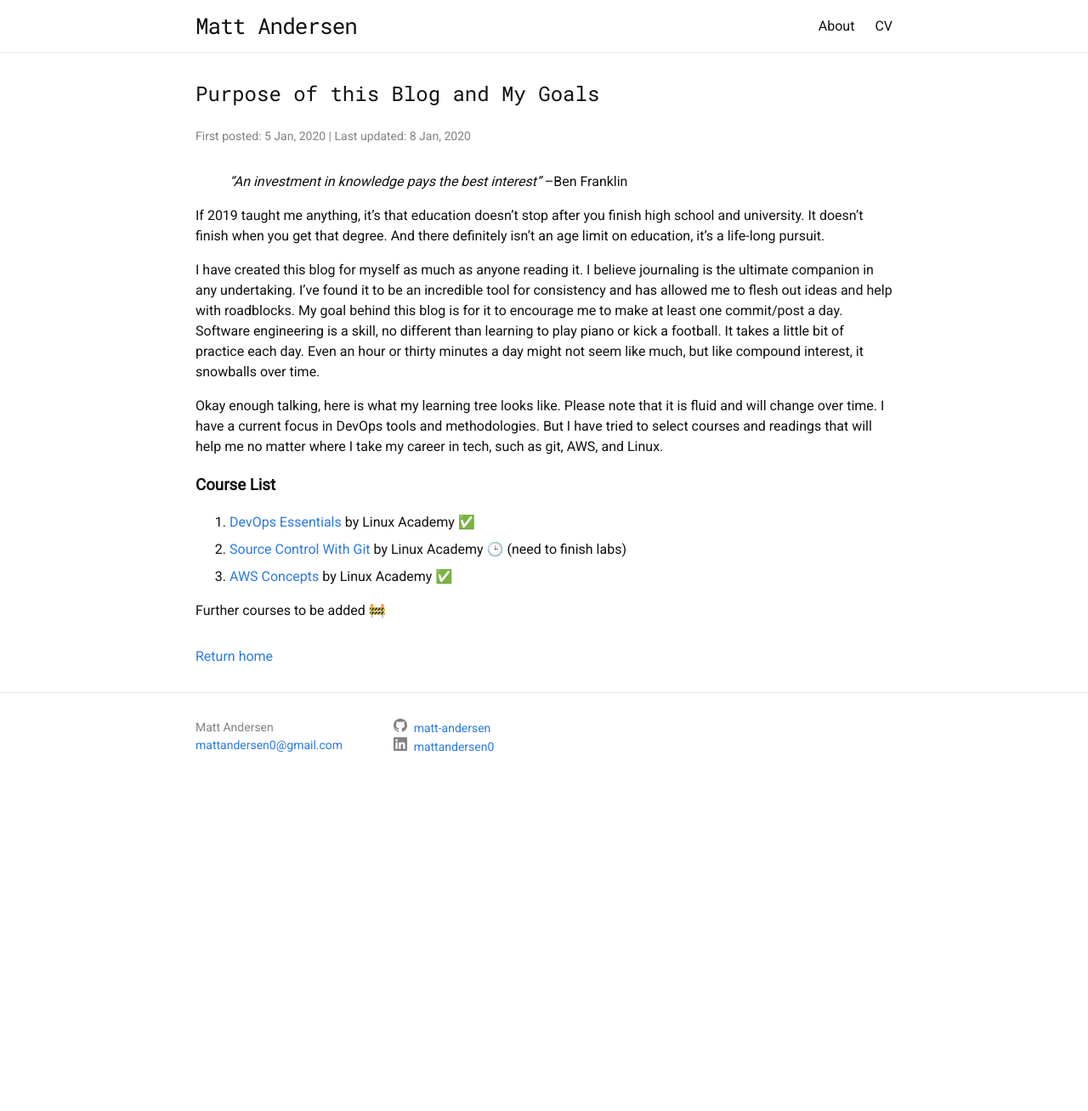
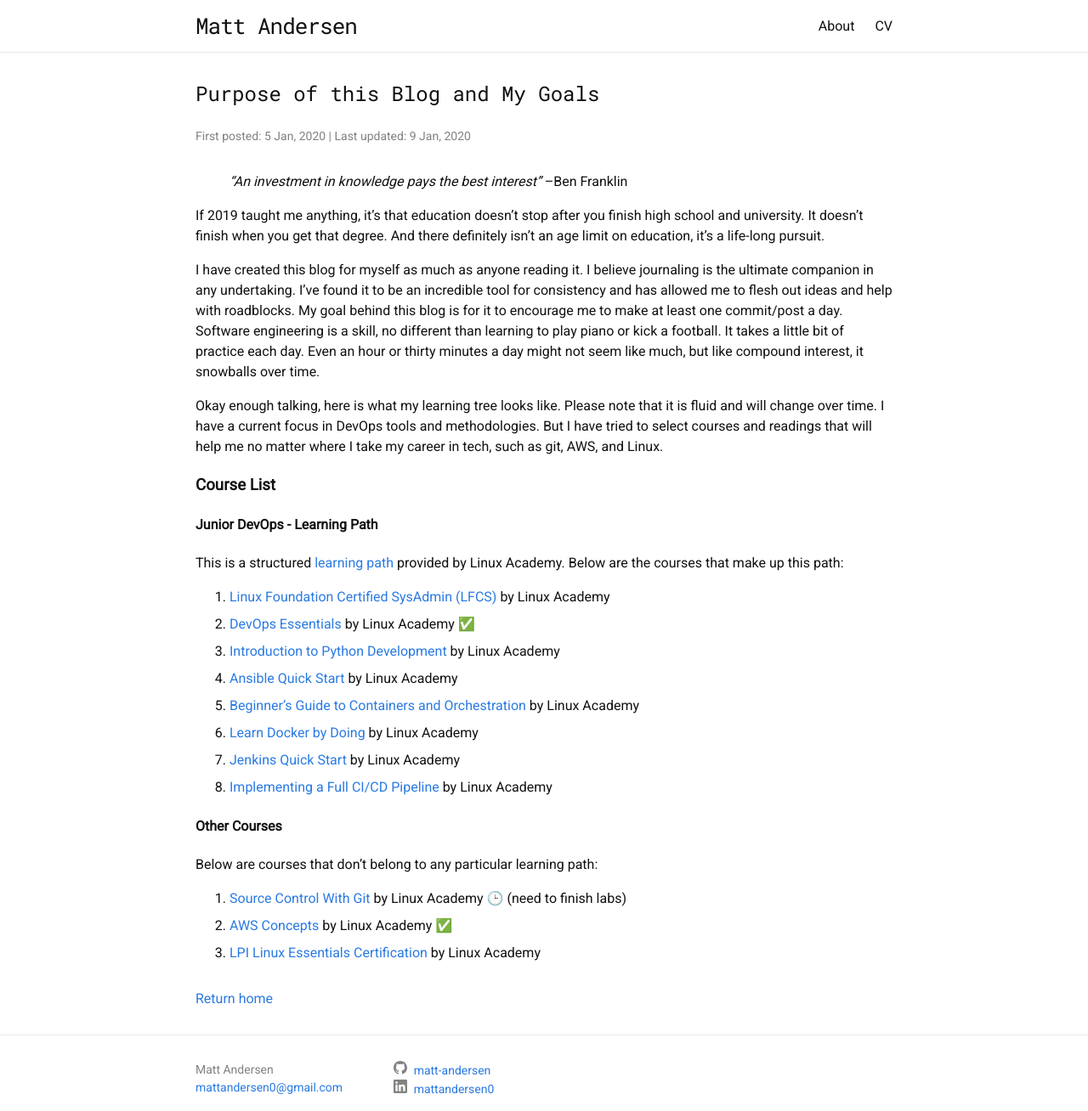
Before and after one commit to matt-andersen/mattandersen.dev, a Jekyll site: the page built from _posts/2020-01/2020-01-05-purpose-of-this-blog/2020-01-05-purpose-of-this-blog.md, in a window 1280 px wide. Shown: the whole page at 85% size. Built offline with Jekyll 4.4.1, drawn with Linux system fonts in a browser that asks for light colours; before the commit the page ends 905 px from its top, so only the background shows below that.

Commit message:
Update pinned post with new course structure

```diff
--- a/_posts/2020-01/2020-01-05-purpose-of-this-blog/2020-01-05-purpose-of-this-blog.md
+++ b/_posts/2020-01/2020-01-05-purpose-of-this-blog/2020-01-05-purpose-of-this-blog.md
@@ -16,10 +16,33 @@
 
 ### Course List
 
+#### Junior DevOps - Learning Path
+
+This is a structured [learning path](https://linuxacademy.com/learning-path/junior-devops-engineer-entry-level/) provided by Linux Academy. Below are the courses that make up this path:
+
+0. [Linux Foundation Certified SysAdmin (LFCS)](https://linuxacademy.com/cp/modules/view/id/173) by Linux Academy
+
 0. [DevOps Essentials](https://linuxacademy.com/course/devops-essentials-2018/) by Linux Academy ✅
+
+0. [Introduction to Python Development](https://linuxacademy.com/cp/modules/view/id/311) by Linux Academy
+
+0. [Ansible Quick Start](https://linuxacademy.com/cp/modules/view/id/288) by Linux Academy
+
+0. [Beginner’s Guide to Containers and Orchestration](https://linuxacademy.com/cp/modules/view/id/275) by Linux Academy
+
+0. [Learn Docker by Doing](https://linuxacademy.com/cp/modules/view/id/270) by Linux Academy
+
+0. [Jenkins Quick Start](https://linuxacademy.com/course/jenkins-quick-start/) by Linux Academy
+
+0. [Implementing a Full CI/CD Pipeline](https://linuxacademy.com/cp/modules/view/id/218) by Linux Academy
+
+
+#### Other Courses
+
+Below are courses that don't belong to any particular learning path:
 
 0. [Source Control With Git](https://linuxacademy.com/cp/modules/view/id/195?redirect_uri=https://app.linuxacademy.com/search?) by Linux Academy 🕒 (need to finish labs)
 
 0. [AWS Concepts](https://linuxacademy.com/course/aws-concepts/) by Linux Academy ✅
 
-Further courses to be added 🚧
+0. [LPI Linux Essentials Certification](https://linuxacademy.com/course/lpi-linuxessentials/) by Linux Academy
```
Also changed, not shown: other parts of _posts/2020-01/2020-01-05-purpose-of-this-blog/2020-01-05-purpose-of-this-blog.md (+2 -2 lines).
